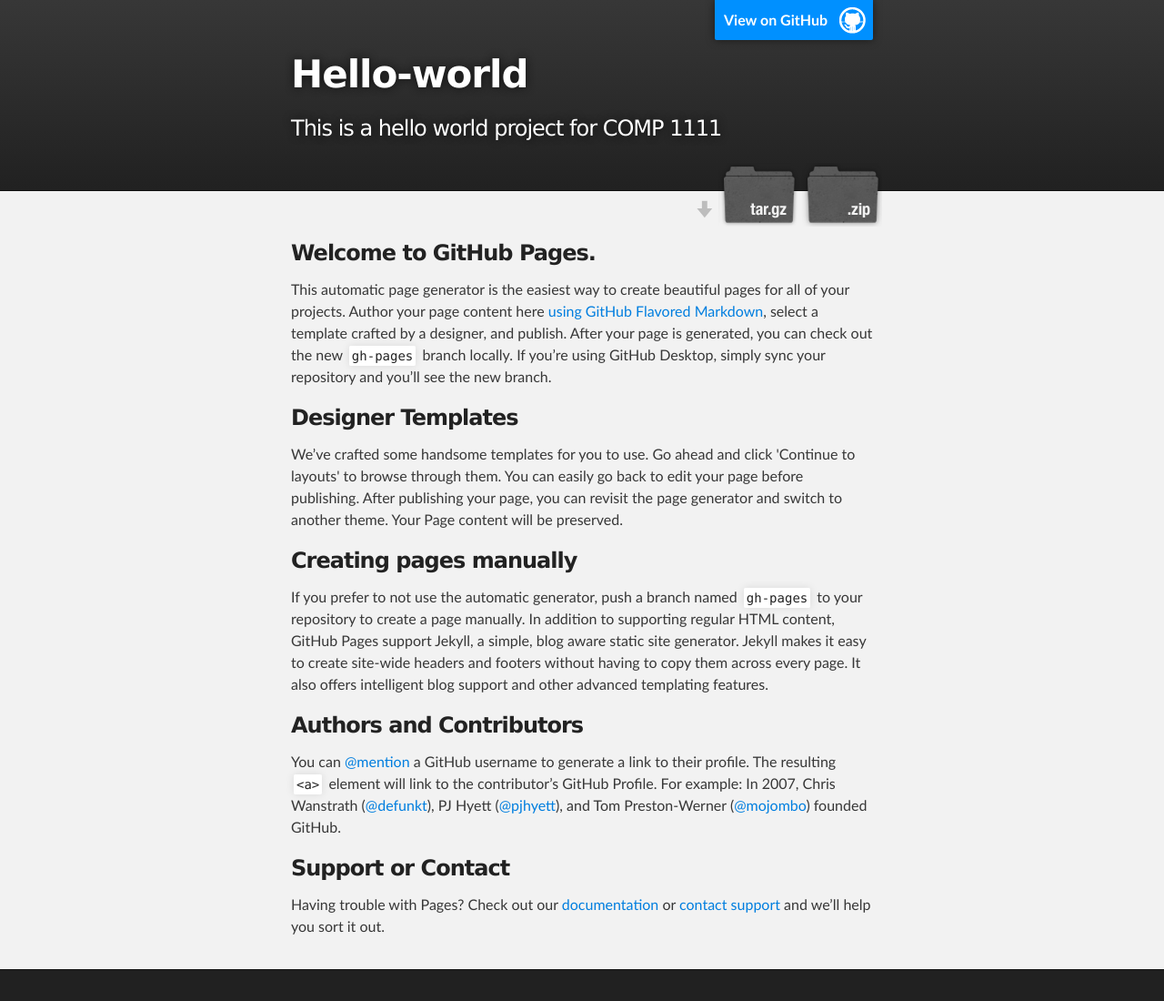
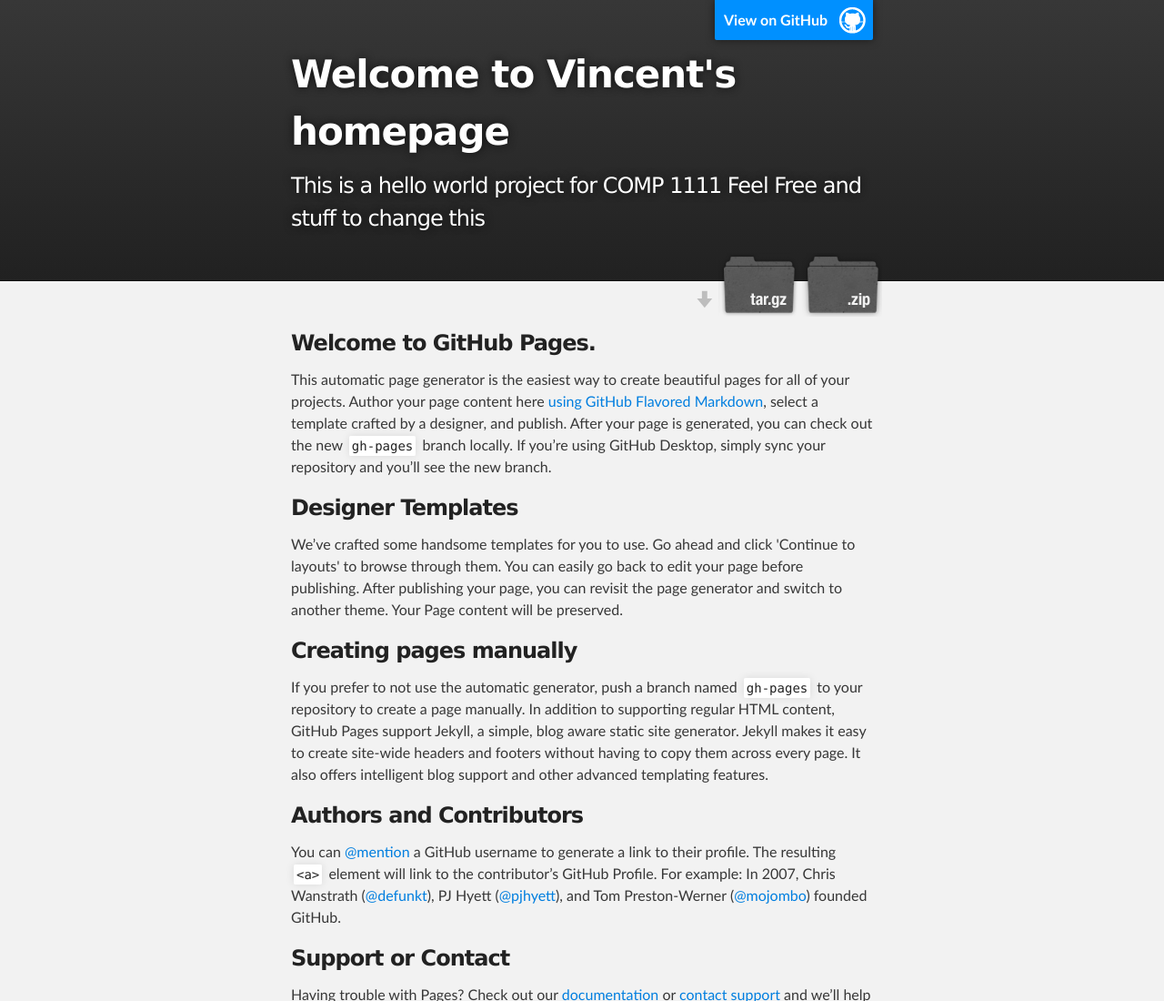
Before and after one commit to haydennng/hello-world, a plain HTML site: page index.html in a window 1280 px wide. Shown: the top 1100 px of the page at 91% size. Drawn offline with Linux system fonts and the light colour scheme.

Commit message:
Update index.html

```diff
--- a/index.html
+++ b/index.html
@@ -18,8 +18,8 @@
         <header class="inner">
           <a id="forkme_banner" href="https://github.com/vincewong22/hello-world">View on GitHub</a>
 
-          <h1 id="project_title">Hello-world</h1>
-          <h2 id="project_tagline">This is a hello world project for COMP 1111</h2>
+          <h1 id="project_title">Welcome to Vincent's homepage</h1>
+          <h2 id="project_tagline">This is a hello world project for COMP 1111  Feel Free and stuff to change this</h2>
 
             <section id="downloads">
               <a class="zip_download_link" href="https://github.com/vincewong22/hello-world/zipball/master">Download this project as a .zip file</a>
```
